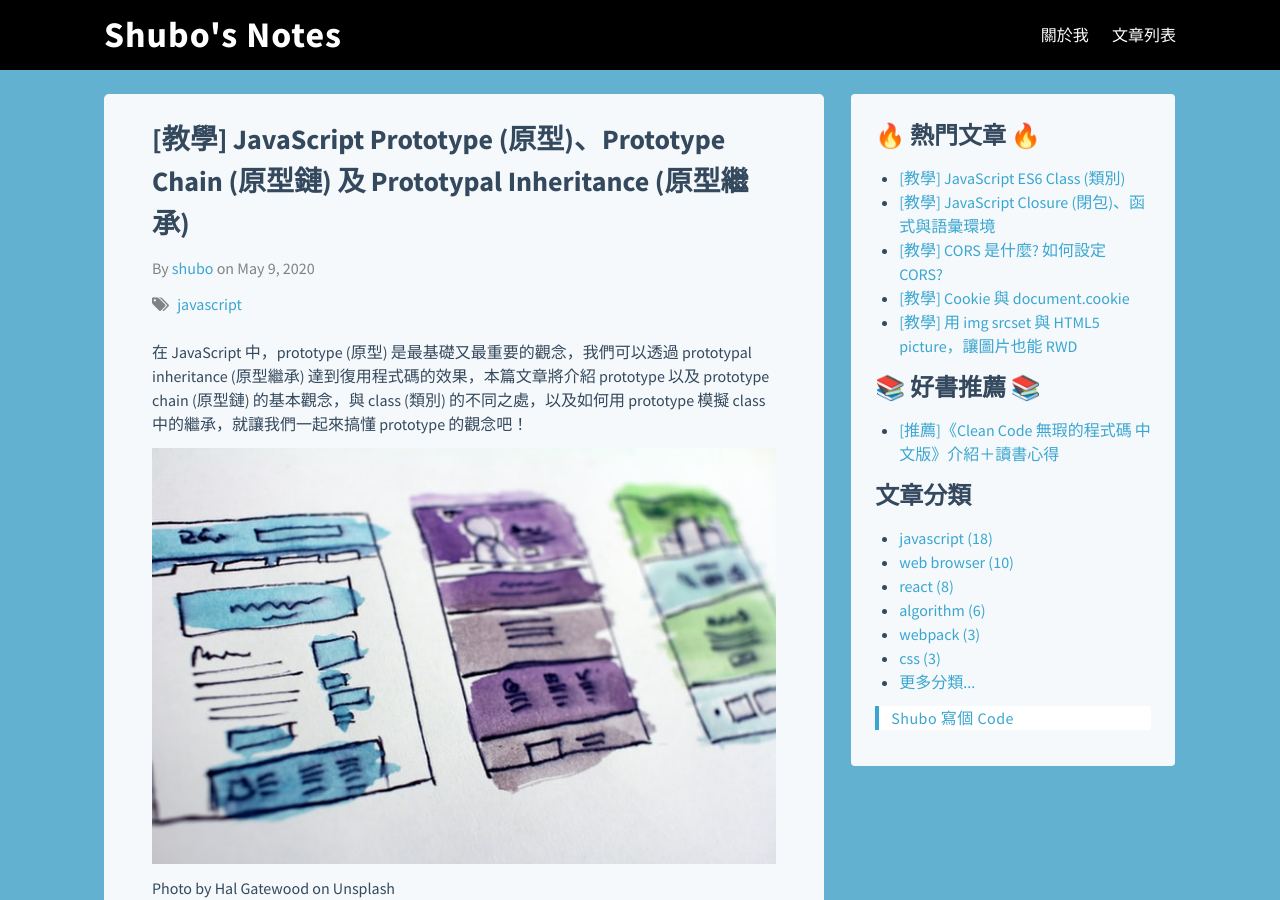
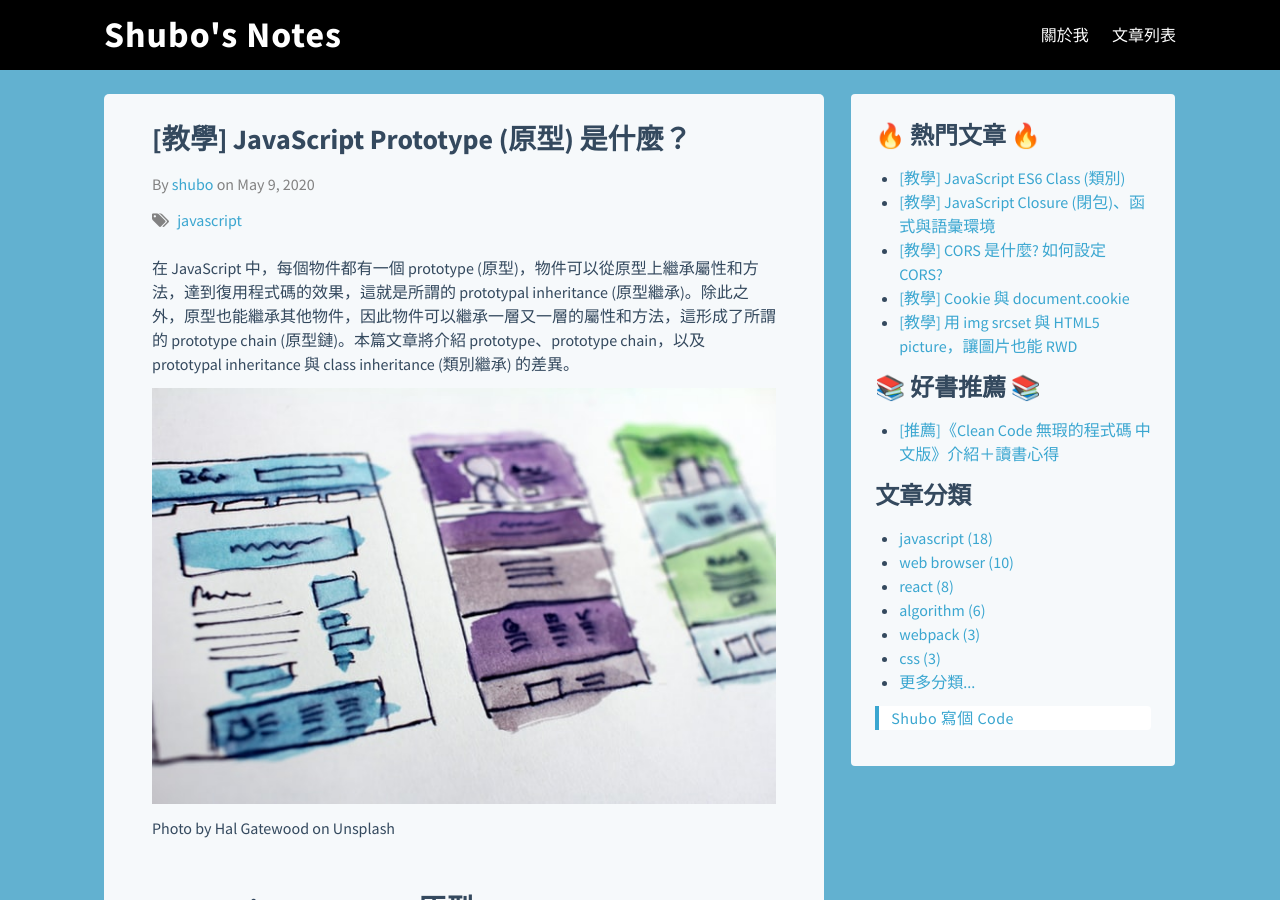
Before and after one commit to shuboc/shuboc.github.io, a Jekyll site: the page built from _posts/2020-05-09-javascript-prototype.md, in a window 1280 px wide and 900 px high. Built offline with Jekyll 4.4.1, drawn with Linux system fonts in a browser that asks for light colours; nearby versions of some CDN libraries; library files that are not in the unit come from our copies; comment, search, counter and statistics services are not loaded.

Commit message:
Refine title and desc for prototype post
NOTE: CTR is low (2.9%)

```diff
--- a/_posts/2020-05-09-javascript-prototype.md
+++ b/_posts/2020-05-09-javascript-prototype.md
@@ -1,9 +1,9 @@
 ---
-title: "[教學] JavaScript Prototype (原型)、Prototype Chain (原型鏈) 及 Prototypal Inheritance (原型繼承)"
+title: "[教學] JavaScript Prototype (原型) 是什麼？"
 tags: [javascript]
 ---
 
-在 JavaScript 中，prototype (原型) 是最基礎又最重要的觀念，我們可以透過 prototypal inheritance (原型繼承) 達到復用程式碼的效果，本篇文章將介紹 prototype 以及 prototype chain (原型鏈) 的基本觀念，與 class (類別) 的不同之處，以及如何用 prototype 模擬 class 中的繼承，就讓我們一起來搞懂 prototype 的觀念吧！
+在 JavaScript 中，每個物件都有一個 prototype (原型)，物件可以從原型上繼承屬性和方法，達到復用程式碼的效果，這就是所謂的 prototypal inheritance (原型繼承)。除此之外，原型也能繼承其他物件，因此物件可以繼承一層又一層的屬性和方法，這形成了所謂的 prototype chain (原型鏈)。本篇文章將介紹 prototype、prototype chain，以及 prototypal inheritance 與 class inheritance (類別繼承) 的差異。
 
 ![Prototype](/images/javascript-prototype.jpg)
 
```
